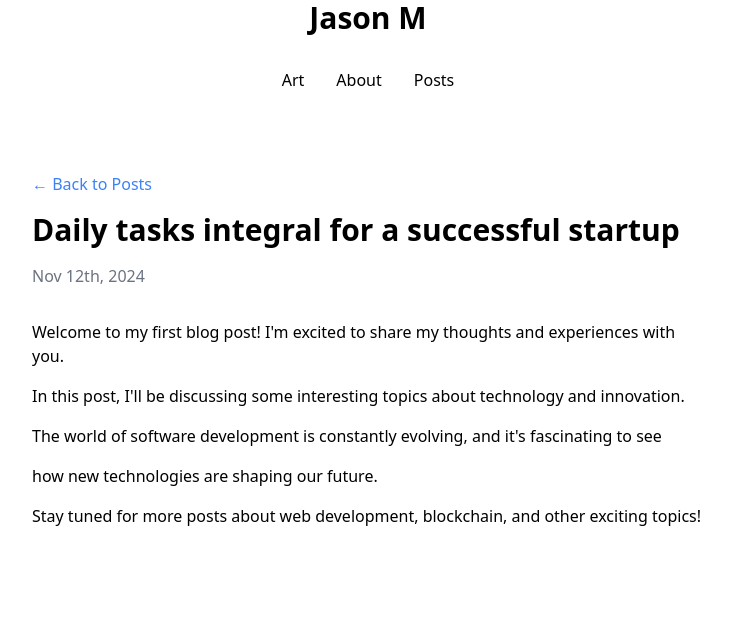
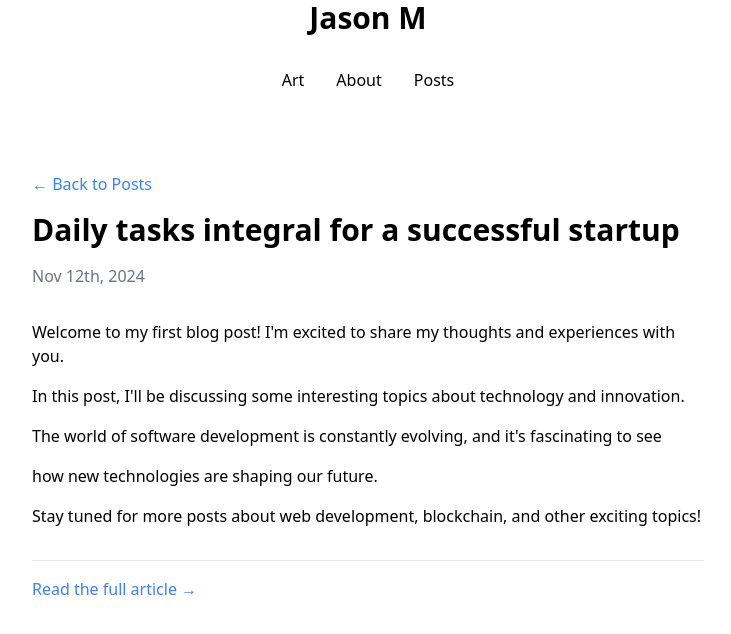
Before and after one commit to decentral-foundation/jasonmeng.org, a React (Vite) app in the folder my-blog/: page /blog/first-post in a window 1280 px wide. Shown: the top 634 px of the page, without its empty margins (272-1003 px from the left). Built offline with nearby package versions, Linux system fonts and the light colour scheme.

Commit message:
Update PostPage.jsx

```diff
--- a/my-blog/src/components/PostPage.jsx
+++ b/my-blog/src/components/PostPage.jsx
@@ -37,6 +37,18 @@ function PostPage() {
       <div className="prose">
         {paragraphs}
       </div>
+      {post.fullArticleUrl && (
+        <footer className="mt-8 pt-4 border-t border-gray-200">
+          <a
+            href={post.fullArticleUrl}
+            target="_blank"
+            rel="noopener noreferrer"
+            className="text-blue-500 hover:underline"
+          >
+            Read the full article →
+          </a>
+        </footer>
+      )}
     </article>
   );
 }
```
